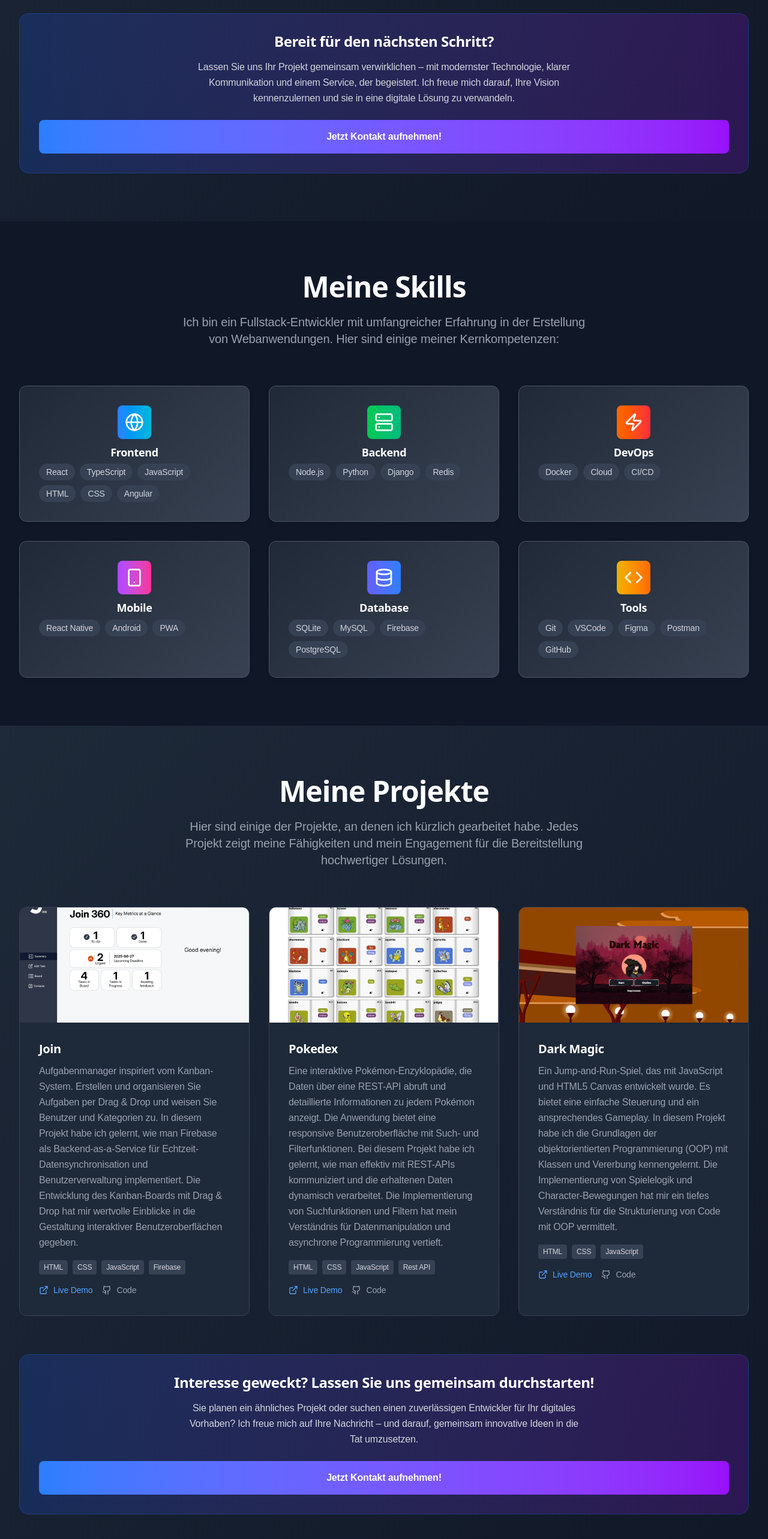
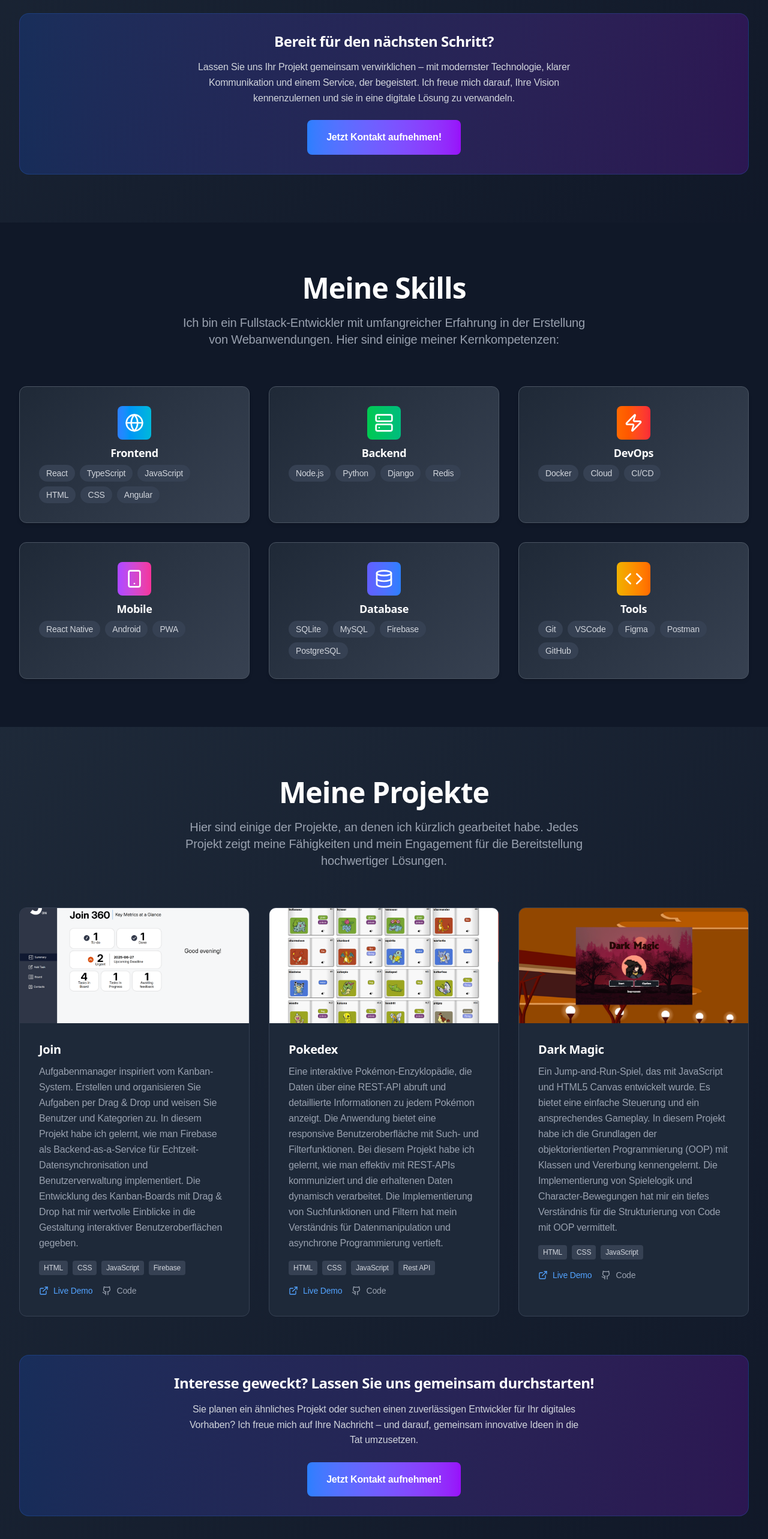
Before and after one commit to alexh7799/portfolio_neu, a React (Vite) app: page / in a window 1280 px wide. Shown: the part 1572-4138 px from the top of the page at 60% size. Built offline with nearby package versions, Linux system fonts and the light colour scheme; a web font is replaced by a local one.

Commit message:
feat: style Buttons and mobile style for Legal notice and Policy

```diff
--- a/src/component/hero/Hero.jsx
+++ b/src/component/hero/Hero.jsx
@@ -42,7 +42,7 @@ export class Hero extends React.Component {
                             </p>
                             <button
                                 onClick={this.scrollToNextSection}
-                                className='w-full px-8 py-4 rounded-lg font-semibold transition-all duration-300 flex items-center justify-center space-x-2 bg-gradient-to-r from-blue-500 to-purple-600 hover:from-blue-600 hover:to-purple-700 text-white hover:scale-102'>
+                                className='block px-8 py-4 rounded-lg font-semibold transition-all duration-300 flex items-center justify-center space-x-2 bg-gradient-to-r from-blue-500 to-purple-600 hover:from-blue-600 hover:to-purple-700 text-white hover:scale-102'>
                                 {t('hero.button')}
                                 <ArrowDown size={22} className="inline ml-2 mb-1 group-hover:translate-y-1 transition-transform" />
                             </button>
--- a/src/component/legal-notice/LegalNoticeContent.jsx
+++ b/src/component/legal-notice/LegalNoticeContent.jsx
@@ -44,7 +44,7 @@ export class LegalNoticeContent extends Component {
                         <section>
                             <p>
                                 {t("legal-notice.cta")}
-                                <a href='https://www.dieter-datenschutz.de/' className='text-white hover:text-gray-400'>Dieter macht den Datenschutz</a>
+                                <a href='https://www.dieter-datenschutz.de/' target='_blank' className='text-white hover:text-gray-400'>Dieter macht den Datenschutz</a>
                             </p>
                         </section>
                     </div>
--- a/src/component/projects/Projects.jsx
+++ b/src/component/projects/Projects.jsx
@@ -51,7 +51,7 @@ export class Projects extends Component {
                   .getElementById("contact")
                   ?.scrollIntoView({ behavior: "smooth" })
               }
-              className="text-base w-full px-8 py-4 rounded-lg font-semibold transition-all duration-300 flex items-center justify-center space-x-2 bg-gradient-to-r from-blue-500 to-purple-600 hover:from-blue-600 hover:to-purple-700 text-white hover:scale-105">
+              className="block mx-auto px-8 py-4 rounded-lg font-semibold transition-all duration-300 flex items-center justify-center space-x-2 bg-gradient-to-r from-blue-500 to-purple-600 hover:from-blue-600 hover:to-purple-700 text-white hover:scale-105">
               {t("projects.get_in_touch")}
             </button>
           </div>
--- a/src/component/why-me/WhyMe.jsx
+++ b/src/component/why-me/WhyMe.jsx
@@ -86,7 +86,7 @@ export class WhyMe extends Component {
             </p>
             <button
               onClick={() => document.getElementById('contact')?.scrollIntoView({ behavior: 'smooth' })}
-              className='text-base w-full px-8 py-4 rounded-lg font-semibold transition-all duration-300 flex items-center justify-center space-x-2 bg-gradient-to-r from-blue-500 to-purple-600 hover:from-blue-600 hover:to-purple-700 text-white hover:scale-105'>
+              className='block mx-auto px-8 py-4 rounded-lg font-semibold transition-all duration-300 flex items-center justify-center space-x-2 bg-gradient-to-r from-blue-500 to-purple-600 hover:from-blue-600 hover:to-purple-700 text-white hover:scale-105'>
               {t('why_me.get_in_touch')}
             </button>
           </div>
--- a/src/pages/LegalNotice.jsx
+++ b/src/pages/LegalNotice.jsx
@@ -10,7 +10,7 @@ export class LegalNotice extends Component {
     render() {
         const { t, i18n } = this.props;
         return (
-            <div className="min-h-screen bg-gray-900">
+            <div className="min-h-screen bg-gray-900 mt-8">
                 <Navbar />
                 <div className="max-w-7xl mx-auto px-4 sm:px-6 lg:px-8 w-full fixed top-16 left-0 right-0 z-40">
                     <SocialMedia />
--- a/src/pages/PrivacyPolicy.jsx
+++ b/src/pages/PrivacyPolicy.jsx
@@ -7,7 +7,7 @@ import PrivacyPolicyContent from '../component/privacy-policy/PrivacyPolicyConte
 export class PrivacyPolicy extends Component {
     render() {
         return (
-            <div className="min-h-screen bg-gray-900">
+            <div className="min-h-screen bg-gray-900 mt-8">
                 <Navbar />
                 <div className="max-w-7xl mx-auto px-4 sm:px-6 lg:px-8 w-full fixed top-16 left-0 right-0 z-40">
                     <SocialMedia />
```
Also changed, not shown: src/i18n/locales/de.json (+1 -1 lines), src/i18n/locales/en.json (+1 -1 lines).
